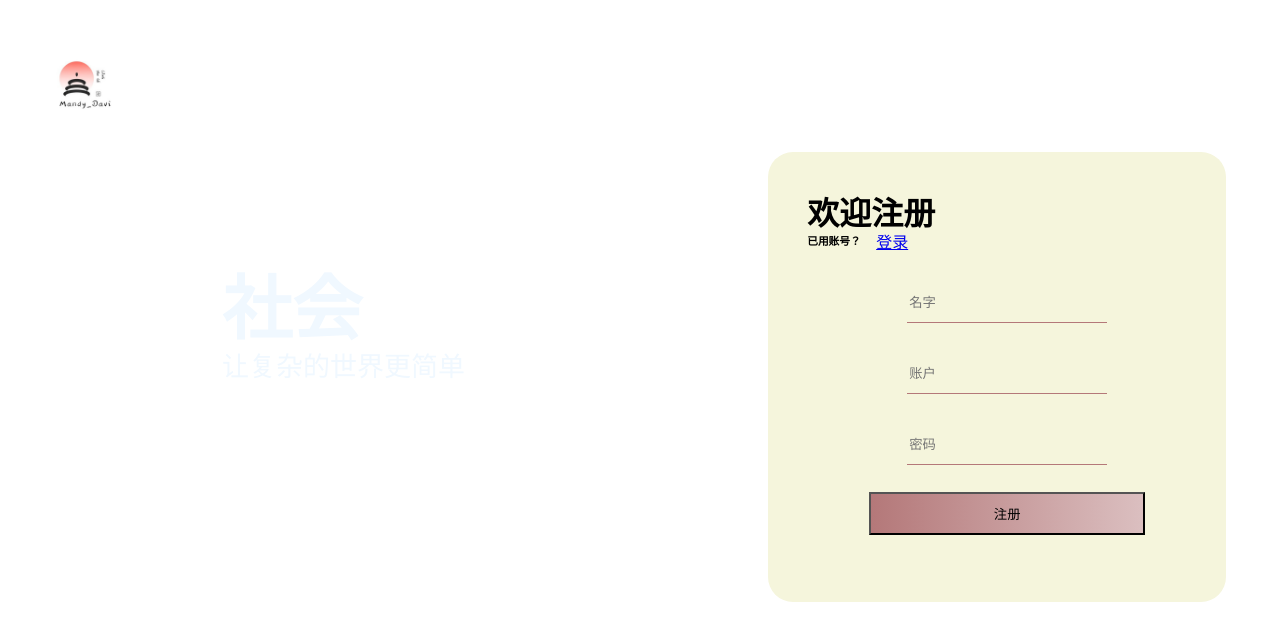
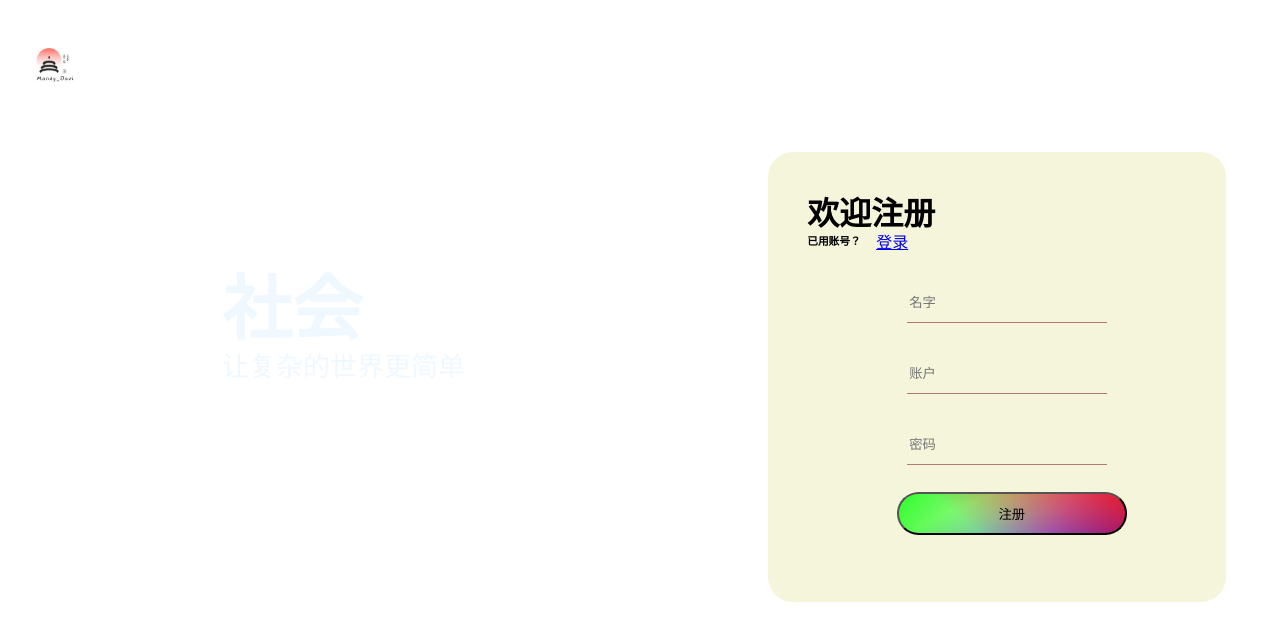
Before and after one commit to Mandydavi/Mandy_davi, a plain HTML site: page 注册.html in a window 1280 px wide. Drawn offline with Linux system fonts and the light colour scheme.

Commit message:
Update 注册.html

```diff
--- a/注册.html
+++ b/注册.html
@@ -16,8 +16,8 @@
             height: 100px;
             padding: 20px;
             position: absolute;
-            top: 30px;
-            left: 30px;
+            top: 20px;
+            left: 10px;
         }
 
         /*文字*/
@@ -64,6 +64,7 @@
             height: 350px;
             padding: 50px;
             position: absolute;
+
             top: 19%;
             left: 60%;
 
@@ -102,13 +103,25 @@
         .btn {
             text-align: center;
             padding: 10px;
-            width: 60%;
+            width: 50%;
             margin-top: 10px;
-            background-image: linear-gradient(to right, #B47879, #DBBFC0);
+
+            background: linear-gradient(217deg, rgba(255, 0, 0, .8), rgba(255, 0, 0, 0) 70.71%),
+                linear-gradient(127deg, rgba(0, 255, 0, .8), rgba(0, 255, 0, 0) 70.71%),
+                linear-gradient(336deg, rgba(0, 0, 255, .8), rgba(0, 0, 255, 0) 70.71%);
             color: #fff;
             position: absolute;
             top: 50%;
-            left: 20%;
+            left: 26%;
+
+            /*左上角*/
+            border-top-left-radius: 25px;
+            /*右上角*/
+            border-top-right-radius: 25px;
+            /*左下角*/
+            border-bottom-right-radius: 25px;
+            /*右下角*/
+            border-bottom-left-radius: 25px;
         }
 
         .fourth2 {
@@ -145,7 +158,7 @@
 <body background="Forest-wood-fence-sunlight_1680x1050.jpeg">
 
     <div class="one">
-        <img src="logo.jpg" width="70" height="70">
+        <img src="logo.jpg" width="50" height="50">
     </div>
     <div class="two">
         <div class="three">
```
